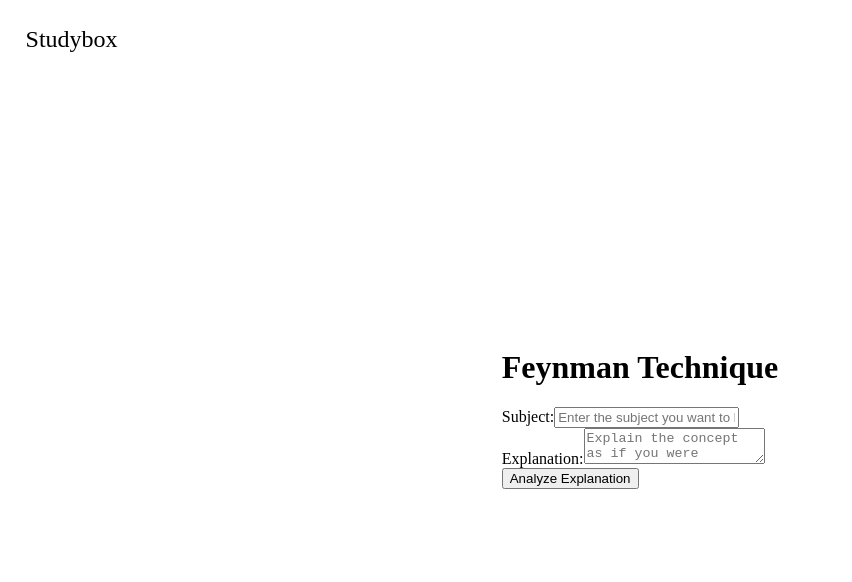
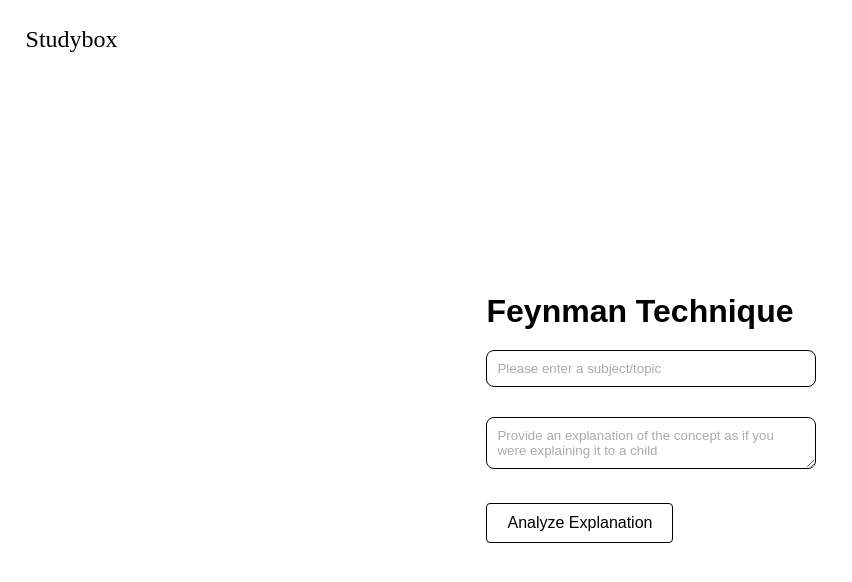
Before and after one commit to ezsinehan/study-box, a React (Create React App) app: page /feynman in a window 1280 px wide. Shown: the top 582 px of the page, without its empty margins (0-852 px from the left). Built offline with nearby package versions, Linux system fonts and the light colour scheme.

Commit message:
feynman page formatting

```diff
--- a/src/components/Feynman.js
+++ b/src/components/Feynman.js
@@ -56,20 +56,20 @@ const Feynman = () => {
         <div className="feynman-container">
             <h1>Feynman Technique</h1>
             <div className="input-group">
-                <label htmlFor="subject">Subject:</label>
+                <label htmlFor="subject"></label>
                 <input
                     id="subject"
                     type="text"
-                    placeholder="Enter the subject you want to learn"
+                    placeholder="Please enter a subject/topic"
                     value={subject}
                     onChange={handleSubjectChange}
                 />
             </div>
             <div className="input-group">
-                <label htmlFor="explanation">Explanation:</label>
+                <label htmlFor="explanation"></label>
                 <textarea
                     id="explanation"
-                    placeholder="Explain the concept as if you were teaching it to someone else"
+                    placeholder="Provide an explanation of the concept as if you were explaining it to a child"
                     value={explanation}
                     onChange={handleExplanationChange}
                 />
@@ -84,7 +84,7 @@ const Feynman = () => {
             )}
 
             {feedback && <div className="feedback-section">
-                <h2>Feedback:</h2>
+                <h2>Feedback</h2>
                 <p>{typedFeedback}</p>
             </div>}
         </div>
--- a/src/styles/Feynman.css
+++ b/src/styles/Feynman.css
@@ -6,7 +6,7 @@
     display: flex;
     justify-content: center;
     align-items: center;
-    height: 50px; /* Adjust based on your layout */
+    height: 100px; /* Adjust based on your layout */
     position: relative;
 }
 
@@ -59,3 +59,59 @@
     overflow-y: auto; /* Adds a scrollbar if the content is too long */
     margin-bottom: 20px; /* Adds some space below the feedback section */
 }
+
+
+.input-group {
+    margin-bottom: 20px; /* Add some space below each input group */
+}
+
+input[type="text"],
+textarea {
+    width: 100%; /* Make input and textarea fill the container */
+    padding: 10px; /* Add some padding inside the input and textarea */
+    margin-bottom: 10px; /* Add some space below the input and textarea */
+    border: 1px solid black; /* Add a border to the input and textarea */
+    border-radius: 8px; /* Slightly round the corners of the input and textarea */
+}
+
+input[type="text"]::placeholder,
+textarea::placeholder {
+    color: #aaa; /* Color for the placeholder text */
+     /* Italicize the placeholder text */
+}
+
+.analyze-btn {
+    padding: 10px 20px; /* Increase padding for a larger button */
+    font-size: 16px; /* Increase font size for better readability */
+    color: black; /* Set text color to black */
+    background-color: transparent; /* Transparent background */
+    border: 1px solid black; /* Add a thin black border */
+    cursor: pointer; /* Change mouse cursor on hover */
+    transition: background-color 0.3s, color 0.3s; /* Smooth transition for background and text color */
+    border-radius: 4px; /* Slightly round the corners */
+}
+
+.analyze-btn:hover {
+    background-color: black; /* Change background to black when hovered */
+    color: white; /* Change text color to highlighted white when hovered */
+    font-weight: normal; /* Keep font weight normal (remove if you prefer bold on hover) */
+}
+.feedback-section {
+    margin-top: 20px; /* Add space above the feedback section */
+    padding: 10px; /* Add padding inside the feedback section */
+    border: none; /* No border for the feedback section */
+}
+.feynman-container {
+    font-family: Arial, sans-serif;
+}
+h1 {
+    text-align: center;
+    margin: 20px 0;
+}
+input[type="text"]::placeholder,
+textarea::placeholder {
+    color: #aaa; /* Darker color for better visibility */
+ /* Italicize the placeholder text */
+    font-family: Arial, sans-serif; /* Ensure the font is Arial */
+    font-size: px
+}
```
